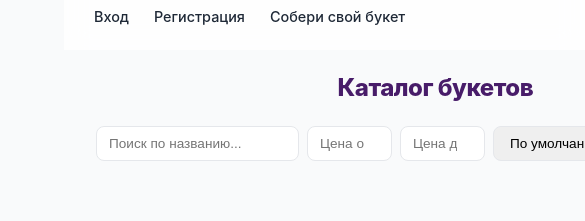
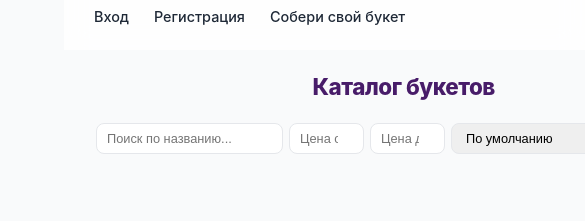
Before and after one commit to speshilovaAlexandra/Flower-shop-LAVENDER, a Vue app: page /catalog in a window 390 px wide. Shown: the part 146-367 px from the top of the page, 585 px wide, since content can reach past the window. Built offline with nearby package versions, Linux system fonts and the light colour scheme; no server answers.

Commit message:
Update CatalogView.vue

```diff
--- a/src/views/CatalogView.vue
+++ b/src/views/CatalogView.vue
@@ -159,50 +159,6 @@ const seo = {
 };
 </script>
 <style scoped>
-/* 🆕 Стили для заглушки */
-.image-placeholder {
-  position: absolute;
-  top: 0;
-  left: 0;
-  width: 100%;
-  height: 100%;
-  background: linear-gradient(135deg, #f3f4f6 0%, #e5e7eb 100%);
-  display: flex;
-  align-items: center;
-  justify-content: center;
-  z-index: 1;
-  transition: opacity 0.3s ease;
-}
-
-.placeholder-icon {
-  width: 48px;
-  height: 48px;
-  color: #9ca3af;
-  opacity: 0.6;
-}
-
-.card-img {
-  position: absolute;
-  top: 0;
-  left: 0;
-  width: 100%;
-  height: 100%;
-  object-fit: cover;
-  opacity: 0;
-  transition: opacity 0.3s ease, transform 0.5s ease;
-  cursor: pointer;
-  z-index: 2;
-}
-
-.card-img.loaded {
-  opacity: 1;
-}
-
-.product-card:hover .card-img.loaded {
-  transform: scale(1.05);
-}
-
-/* Остальные ваши стили остаются без изменений */
 :root {
   --primary: #481C69;
   --primary-light: #6d3a96;
@@ -212,8 +168,8 @@ const seo = {
   --text-muted: #6b7280;
   --border: #e5e7eb;
   --shadow-sm: 0 1px 2px 0 rgba(0, 0, 0, 0.05);
-  --shadow-md: 0 4px 6px -1px rgba(0, 0, 0, 0.1), 0 2px 4px -1px rgba(0, 0, 0, 0.06);
-  --shadow-lg: 0 10px 15px -3px rgba(0, 0, 0, 0.1), 0 4px 6px -2px rgba(0, 0, 0, 0.05);
+  --shadow-md: 0 4px 6px -1px rgba(0, 0, 0, 0.1);
+  --shadow-lg: 0 10px 15px -3px rgba(0, 0, 0, 0.1);
   --radius: 12px;
 }
 
@@ -296,16 +252,15 @@ const seo = {
 .product-grid {
   display: flex;
   flex-wrap: wrap;
-  margin: -20px;
   gap: 40px;
-  align-items: center;
+  align-items: stretch;
   justify-content: center;
-  flex-direction: row;
 }
 
 .product-card {
-  margin: 20px;
-  width: calc(25% - 40px);
+  width: calc(25% - 30px);
+  min-width: 240px;
+  max-width: 280px;
   background: var(--bg-card);
   border-radius: var(--radius);
   overflow: hidden;
@@ -314,8 +269,7 @@ const seo = {
   display: flex;
   flex-direction: column;
   border: 1px solid rgba(0, 0, 0, 0.03);
-  height: 370px;
-  width: 260px;
+  cursor: pointer;
 }
 
 .product-card:hover {
@@ -324,31 +278,73 @@ const seo = {
 }
 
 .card-image-wrapper {
-  object-fit: cover;
   position: relative;
-  width: 300px;
-  height: 300px;
+  width: 100%;
   padding-top: 100%;
   background: #f3f4f6;
   overflow: hidden;
 }
 
+.image-placeholder {
+  position: absolute;
+  top: 0;
+  left: 0;
+  width: 100%;
+  height: 100%;
+  background: linear-gradient(135deg, #f3f4f6 0%, #e5e7eb 100%);
+  display: flex;
+  align-items: center;
+  justify-content: center;
+  z-index: 1;
+  transition: opacity 0.3s ease;
+}
+
+.placeholder-icon {
+  width: 48px;
+  height: 48px;
+  color: #9ca3af;
+  opacity: 0.6;
+}
+
+.card-img {
+  position: absolute;
+  top: 0;
+  left: 0;
+  width: 100%;
+  height: 100%;
+  object-fit: cover;
+  opacity: 0;
+  transition: opacity 0.3s ease, transform 0.5s ease;
+  cursor: pointer;
+  z-index: 2;
+}
+
+.card-img.loaded {
+  opacity: 1;
+}
+
+.product-card:hover .card-img.loaded {
+  transform: scale(1.05);
+}
+
 .card-details {
-  padding: 24px;
+  padding: 20px;
   display: flex;
   flex-direction: column;
   flex-grow: 1;
 }
 
 .product-name {
-  font-size: 1.25rem;
+  font-size: 1.1rem;
   font-weight: 600;
   color: var(--text-main);
-  margin: 0 0 16px;
+  margin: 0 0 12px;
   line-height: 1.4;
   display: -webkit-box;
+  -webkit-line-clamp: 2;
   -webkit-box-orient: vertical;
   overflow: hidden;
+  min-height: 48px;
 }
 
 .product-footer {
@@ -356,10 +352,12 @@ const seo = {
   display: flex;
   justify-content: space-between;
   align-items: center;
+  flex-wrap: wrap;
+  gap: 10px;
 }
 
 .product-price {
-  font-size: 1.5rem;
+  font-size: 1.3rem;
   font-weight: 700;
   color: var(--primary);
 }
@@ -368,10 +366,10 @@ const seo = {
   background: none;
   border: 1px solid var(--border);
   color: var(--text-main);
-  font-size: 0.95rem;
+  font-size: 0.85rem;
   font-weight: 600;
   cursor: pointer;
-  padding: 8px 16px;
+  padding: 8px 14px;
   border-radius: 8px;
   transition: all 0.2s;
 }
@@ -421,78 +419,60 @@ const seo = {
   font-size: 1rem;
 }
 
-/* Замените существующие @media в CatalogView.vue на эти */
+/* ========================================= */
+/* АДАПТИВНЫЕ СТИЛИ ДЛЯ ТЕЛЕФОНОВ */
+/* ========================================= */
 
-@media (max-width: 1200px) {
+/* Планшеты (до 1024px) */
+@media (max-width: 1024px) {
   .product-card {
-    width: calc(33.333% - 40px);
+    width: calc(33.333% - 27px);
+    min-width: 220px;
   }
 }
 
-@media (max-width: 991px) {
-  .catalog-page {
-    padding: 40px 30px;
-  }
-  .page-title {
-    font-size: 2.5rem;
-  }
-  .product-grid {
-    gap: 30px;
-    margin: -15px;
-  }
-  .product-card {
-    width: calc(33.333% - 30px);
-    margin: 15px;
-  }
-}
-
+/* Планшеты вертикально (до 768px) */
 @media (max-width: 768px) {
   .catalog-page {
-    padding: 30px 20px;
+    padding: 40px 20px;
   }
 
   .page-title {
     font-size: 2rem;
-    margin-bottom: 30px;
+    margin-bottom: 25px;
   }
 
   .filters {
-    overflow-x: auto;
-    justify-content: flex-start;
-    flex-wrap: nowrap;
-    padding-bottom: 10px;
+    gap: 10px;
     margin-bottom: 30px;
-    -webkit-overflow-scrolling: touch;
-  }
-
-  .filters::-webkit-scrollbar {
-    display: none;
+    justify-content: center;
   }
 
   .filter-input {
-    white-space: nowrap;
-    flex-shrink: 0;
+    padding: 8px 12px;
+    font-size: 0.9rem;
   }
 
   .filter-input.num {
-    width: 100px;
+    width: 95px;
+  }
+
+  .filter-input.select {
+    min-width: 140px;
+  }
+
+  .filter-btn {
+    padding: 8px 18px;
   }
 
   .product-grid {
     gap: 20px;
-    margin: -10px;
   }
 
   .product-card {
-    width: calc(50% - 20px);
-    margin: 10px;
-    height: auto;
-    min-height: 320px;
-  }
-
-  .card-image-wrapper {
-    height: auto;
-    padding-top: 100%;
+    width: calc(50% - 10px);
+    min-width: 160px;
+    max-width: none;
   }
 
   .card-details {
@@ -501,8 +481,8 @@ const seo = {
 
   .product-name {
     font-size: 1rem;
+    min-height: 42px;
     margin-bottom: 10px;
-    -webkit-line-clamp: 2;
   }
 
   .product-price {
@@ -511,25 +491,49 @@ const seo = {
 
   .btn-text-cart {
     padding: 6px 12px;
-    font-size: 0.85rem;
+    font-size: 0.8rem;
   }
 }
 
-@media (max-width: 480px) {
+/* Мобильные телефоны (до 576px) */
+@media (max-width: 576px) {
   .catalog-page {
-    padding: 20px 12px;
+    padding: 30px 15px;
   }
 
   .page-title {
-    font-size: 1.5rem;
+    font-size: 1.6rem;
     margin-bottom: 20px;
   }
 
   .filters {
+    flex-wrap: nowrap;
+    overflow-x: auto;
+    justify-content: flex-start;
     gap: 8px;
+    padding-bottom: 12px;
+    margin-bottom: 25px;
+    -webkit-overflow-scrolling: touch;
+    scrollbar-width: thin;
+  }
+
+  .filters::-webkit-scrollbar {
+    height: 3px;
+  }
+
+  .filters::-webkit-scrollbar-track {
+    background: var(--border);
+    border-radius: 10px;
+  }
+
+  .filters::-webkit-scrollbar-thumb {
+    background: var(--primary);
+    border-radius: 10px;
   }
 
   .filter-input {
+    white-space: nowrap;
+    flex-shrink: 0;
     padding: 8px 12px;
     font-size: 0.85rem;
   }
@@ -538,14 +542,25 @@ const seo = {
     width: 85px;
   }
 
+  .filter-input.select {
+    min-width: 130px;
+  }
+
   .filter-btn {
     padding: 8px 16px;
     font-size: 0.85rem;
+    white-space: nowrap;
+    flex-shrink: 0;
+  }
+
+  .product-grid {
+    gap: 15px;
   }
 
   .product-card {
-    width: calc(50% - 16px);
-    margin: 8px;
+    width: calc(50% - 7.5px);
+    min-width: 140px;
+    border-radius: 10px;
   }
 
   .card-details {
@@ -554,22 +569,113 @@ const seo = {
 
   .product-name {
     font-size: 0.9rem;
+    min-height: 38px;
     margin-bottom: 8px;
+    -webkit-line-clamp: 2;
   }
 
   .product-footer {
     flex-direction: column;
+    align-items: stretch;
     gap: 8px;
-    align-items: flex-start;
   }
 
   .product-price {
     font-size: 1.1rem;
+    text-align: center;
   }
 
   .btn-text-cart {
     width: 100%;
     text-align: center;
+    padding: 8px;
+    font-size: 0.8rem;
+  }
+}
+
+/* Очень маленькие телефоны (до 400px) */
+@media (max-width: 400px) {
+  .catalog-page {
+    padding: 20px 12px;
+  }
+
+  .page-title {
+    font-size: 1.4rem;
+  }
+
+  .filters {
+    gap: 6px;
+    padding-bottom: 10px;
+  }
+
+  .filter-input {
+    padding: 6px 10px;
+    font-size: 0.8rem;
+  }
+
+  .filter-input.num {
+    width: 75px;
+  }
+
+  .filter-input.select {
+    min-width: 120px;
+  }
+
+  .filter-btn {
+    padding: 6px 14px;
+    font-size: 0.8rem;
+  }
+
+  .product-grid {
+    gap: 12px;
+  }
+
+  .product-card {
+    width: calc(50% - 6px);
+    min-width: 130px;
+  }
+
+  .card-details {
+    padding: 10px;
+  }
+
+  .product-name {
+    font-size: 0.85rem;
+    min-height: 34px;
+    margin-bottom: 6px;
+  }
+
+  .product-price {
+    font-size: 1rem;
+  }
+
+  .btn-text-cart {
+    padding: 6px;
+    font-size: 0.75rem;
+  }
+
+  .placeholder-icon {
+    width: 36px;
+    height: 36px;
+  }
+}
+
+/* Альбомная ориентация на телефонах */
+@media (max-width: 768px) and (orientation: landscape) {
+  .catalog-page {
+    padding: 25px 20px;
+  }
+
+  .product-grid {
+    gap: 15px;
+  }
+
+  .product-card {
+    width: calc(33.333% - 10px);
+  }
+
+  .product-name {
+    font-size: 0.9rem;
   }
 }
 </style>
```
